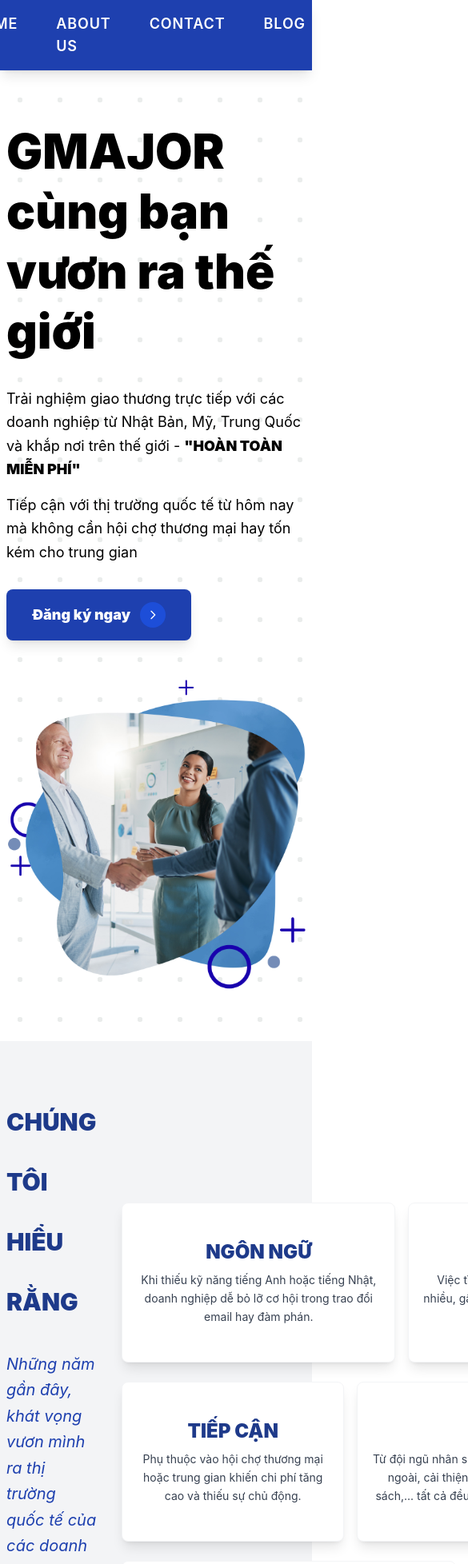
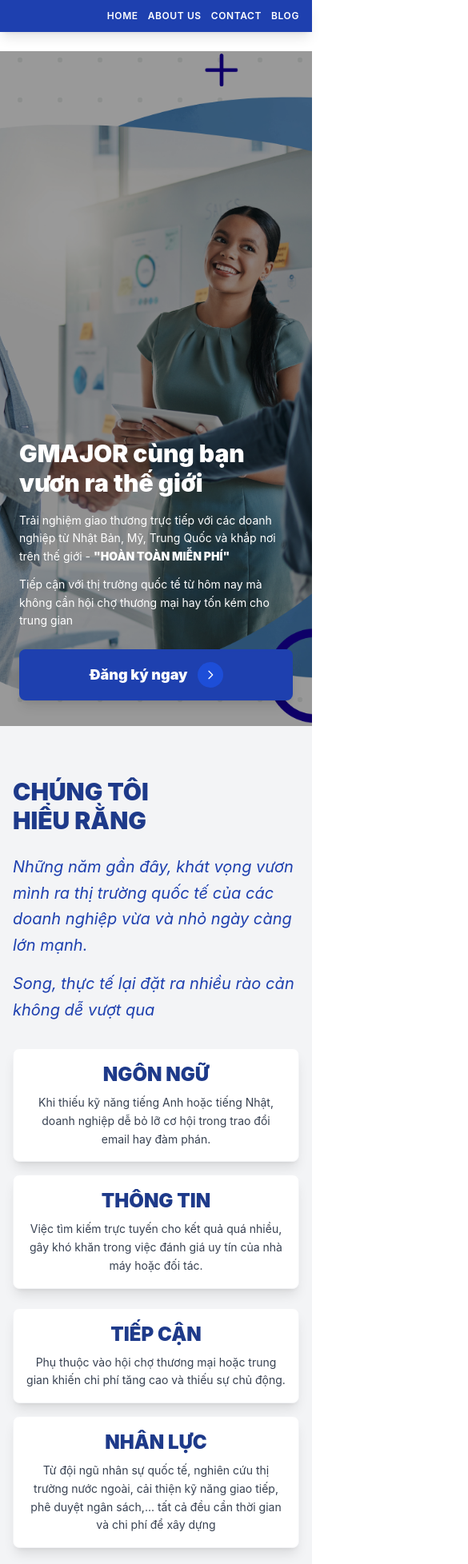
Before and after one commit to gmajorglobal/gmajor-landing, a Next.js app: page / in a window 390 px wide. Shown: the top 1956 px of the page at 80% size, 585 px wide, since content can reach past the window. Built offline with nearby package versions, Linux system fonts and the light colour scheme.

Commit message:
fix responsive

```diff
--- a/app/components/Header.tsx
+++ b/app/components/Header.tsx
@@ -1,18 +1,18 @@
 export default function Header() {
   return (
-    <header className="w-full bg-blue-800 py-4 shadow-lg sticky top-0 z-50">
-      <nav className="max-w-7xl mx-auto px-2">
-        <div className="flex justify-end space-x-12">
-          <a href="#" className="text-white font-semibold uppercase tracking-wider hover:text-blue-200 transition-colors duration-200 text-lg">
+    <header className="w-full bg-blue-800 py-3 md:py-4 shadow-lg fixed top-0 left-0 right-0 z-50">
+      <nav className="max-w-7xl mx-auto px-4 md:px-6">
+        <div className="flex justify-end space-x-3 sm:space-x-6 md:space-x-12">
+          <a href="#" className="text-white font-semibold uppercase tracking-wider hover:text-blue-200 transition-colors duration-200 text-xs sm:text-sm md:text-lg">
             HOME
           </a>
-          <a href="#" className="text-white font-semibold uppercase tracking-wider hover:text-blue-200 transition-colors duration-200 text-lg">
+          <a href="#" className="text-white font-semibold uppercase tracking-wider hover:text-blue-200 transition-colors duration-200 text-xs sm:text-sm md:text-lg">
             ABOUT US
           </a>
-          <a href="#" className="text-white font-semibold uppercase tracking-wider hover:text-blue-200 transition-colors duration-200 text-lg">
+          <a href="#" className="text-white font-semibold uppercase tracking-wider hover:text-blue-200 transition-colors duration-200 text-xs sm:text-sm md:text-lg">
             CONTACT
           </a>
-          <a href="#" className="text-white font-semibold uppercase tracking-wider hover:text-blue-200 transition-colors duration-200 text-lg">
+          <a href="#" className="text-white font-semibold uppercase tracking-wider hover:text-blue-200 transition-colors duration-200 text-xs sm:text-sm md:text-lg">
             BLOG
           </a>
         </div>
--- a/app/components/Hero.tsx
+++ b/app/components/Hero.tsx
@@ -1,14 +1,55 @@
 export default function Hero() {
   return (
-    <section className="max-w-7xl mx-auto px-2 py-16">
-      <div className="grid lg:grid-cols-2 gap-12 items-center">
-        {/* Left Section - Text and CTA */}
-        <div className="space-y-8">
-          <h1 className="text-6xl lg:text-6xl font-black text-black leading-tight">
+    <section className="w-full">
+      {/* Mobile: Full image layout */}
+      <div className="lg:hidden">
+        {/* Full width image on mobile */}
+        <div className="w-full h-screen relative">
+          <img
+            src="/images/gmajor-toppage.png"
+            alt="GMAJOR Business Professionals"
+            className="w-full h-full object-cover"
+          />
+          {/* Overlay content */}
+          <div className="absolute inset-0 bg-black bg-opacity-40 flex items-end">
+            <div className="w-full p-6 pb-8 text-white">
+              <h1 className="text-3xl md:text-4xl font-black leading-tight mb-4">
                 GMAJOR cùng bạn vươn ra thế giới
               </h1>
 
-          <div className="space-y-4 text-lg text-black leading-relaxed">
+              <div className="space-y-3 text-sm md:text-base leading-relaxed mb-6">
+                <p>
+                  Trải nghiệm giao thương trực tiếp với các doanh nghiệp từ Nhật Bản, Mỹ, Trung Quốc và khắp nơi trên thế giới -{' '}
+                  <span className="font-black">"HOÀN TOÀN MIỄN PHÍ"</span>
+                </p>
+                <p>
+                  Tiếp cận với thị trường quốc tế từ hôm nay mà không cần hội chợ thương mại hay tốn kém cho trung gian
+                </p>
+              </div>
+
+              <button className="w-full bg-blue-800 hover:bg-blue-700 transition-colors duration-300 text-white px-6 py-4 rounded-lg font-black text-lg flex items-center justify-center space-x-3 group shadow-lg">
+                <span>Đăng ký ngay</span>
+                <div className="w-8 h-8 bg-blue-700 rounded-full flex items-center justify-center group-hover:bg-blue-600 transition-colors">
+                  <svg className="w-4 h-4 text-white" fill="none" stroke="currentColor" viewBox="0 0 24 24" aria-hidden="true">
+                    <path strokeLinecap="round" strokeLinejoin="round" strokeWidth={2} d="M9 5l7 7-7 7" />
+                  </svg>
+                </div>
+              </button>
+            </div>
+          </div>
+        </div>
+      </div>
+
+      {/* Desktop: Original side-by-side layout */}
+      <div className="hidden lg:block max-w-7xl mx-auto px-4 sm:px-6 lg:px-8 py-12 sm:py-16">
+        <div className="grid gap-8 sm:gap-12 items-center lg:grid-cols-2">
+          {/* Left Section - Text and CTA */}
+          <div className="space-y-6 sm:space-y-8">
+            <h1 className="text-4xl sm:text-5xl lg:text-6xl font-black text-black leading-tight">
+              GMAJOR cùng bạn vươn ra thế giới
+            </h1>
+
+            <div className="space-y-4 text-base sm:text-lg text-black leading-relaxed">
               <p>
                 Trải nghiệm giao thương trực tiếp với các doanh nghiệp từ Nhật Bản, Mỹ, Trung Quốc và khắp nơi trên thế giới -{' '}
                 <span className="font-black text-black">"HOÀN TOÀN MIỄN PHÍ"</span>
@@ -18,10 +59,10 @@ export default function Hero() {
               </p>
             </div>
 
-          <button className="bg-blue-800 hover:bg-blue-700 transition-colors duration-300 text-white px-8 py-4 rounded-lg font-black text-lg flex items-center space-x-3 group shadow-lg">
+            <button className="w-full sm:w-auto justify-center sm:justify-start bg-blue-800 hover:bg-blue-700 transition-colors duration-300 text-white px-8 py-4 rounded-lg font-black text-lg flex items-center space-x-3 group shadow-lg focus:outline-none focus-visible:ring-2 focus-visible:ring-blue-500 focus-visible:ring-offset-2">
               <span>Đăng ký ngay</span>
               <div className="w-8 h-8 bg-blue-700 rounded-full flex items-center justify-center group-hover:bg-blue-600 transition-colors">
-              <svg className="w-4 h-4 text-white" fill="none" stroke="currentColor" viewBox="0 0 24 24">
+                <svg className="w-4 h-4 text-white" fill="none" stroke="currentColor" viewBox="0 0 24 24" aria-hidden="true">
                   <path strokeLinecap="round" strokeLinejoin="round" strokeWidth={2} d="M9 5l7 7-7 7" />
                 </svg>
               </div>
@@ -31,7 +72,7 @@ export default function Hero() {
           {/* Right Section - Image */}
           <div className="relative">
             {/* Main Image Container */}
-          <div className="w-full h-full rounded-3xl overflow-hidden">
+            <div className="w-full rounded-2xl sm:rounded-3xl overflow-hidden h-56 sm:h-80 md:h-96 lg:h-full">
               {/* Real GMAJOR top page image */}
               <img
                 src="/images/gmajor-toppage.png"
@@ -41,6 +82,7 @@ export default function Hero() {
             </div>
           </div>
         </div>
+      </div>
     </section>
   )
 }
--- a/app/components/InfoSection.tsx
+++ b/app/components/InfoSection.tsx
@@ -1,68 +1,46 @@
 export default function InfoSection() {
   const cards = [
-    {
-      title: "NGÔN NGỮ",
-      description: "Khi thiếu kỹ năng tiếng Anh hoặc tiếng Nhật, doanh nghiệp dễ bỏ lỡ cơ hội trong trao đổi email hay đàm phán."
-    },
-    {
-      title: "THÔNG TIN",
-      description: "Việc tìm kiếm trực tuyến cho kết quả quá nhiều, gây khó khăn trong việc đánh giá uy tín của nhà máy hoặc đối tác."
-    },
-    {
-      title: "TIẾP CẬN",
-      description: "Phụ thuộc vào hội chợ thương mại hoặc trung gian khiến chi phí tăng cao và thiếu sự chủ động."
-    },
-    {
-      title: "NHÂN LỰC",
-      description: "Từ đội ngũ nhân sự quốc tế, nghiên cứu thị trường nước ngoài, cải thiện kỹ năng giao tiếp, phê duyệt ngân sách,... tất cả đều cần thời gian và chi phí để xây dựng"
-    },
-    {
-      title: "NGÂN SÁCH",
-      description: "Ngay cả khi doanh nghiệp có mong muốn mở rộng toàn cầu, hạn chế về ngân sách thường khiến kế hoạch không được thông qua."
-    },
-    {
-      title: "BẮT ĐẦU",
-      description: "Các nền tảng lớn như Alibaba vừa tốn kém, vừa khó xác định rõ hiệu quả đầu tư (ROI)."
-    }
+    { title: "NGÔN NGỮ", description: "Khi thiếu kỹ năng tiếng Anh hoặc tiếng Nhật, doanh nghiệp dễ bỏ lỡ cơ hội trong trao đổi email hay đàm phán." },
+    { title: "THÔNG TIN", description: "Việc tìm kiếm trực tuyến cho kết quả quá nhiều, gây khó khăn trong việc đánh giá uy tín của nhà máy hoặc đối tác." },
+    { title: "TIẾP CẬN", description: "Phụ thuộc vào hội chợ thương mại hoặc trung gian khiến chi phí tăng cao và thiếu sự chủ động." },
+    { title: "NHÂN LỰC", description: "Từ đội ngũ nhân sự quốc tế, nghiên cứu thị trường nước ngoài, cải thiện kỹ năng giao tiếp, phê duyệt ngân sách,... tất cả đều cần thời gian và chi phí để xây dựng" },
+    { title: "NGÂN SÁCH", description: "Ngay cả khi doanh nghiệp có mong muốn mở rộng toàn cầu, hạn chế về ngân sách thường khiến kế hoạch không được thông qua." },
+    { title: "BẮT ĐẦU", description: "Các nền tảng lớn như Alibaba vừa tốn kém, vừa khó xác định rõ hiệu quả đầu tư (ROI)." }
   ];
 
   return (
     <section className="w-full bg-gray-100 py-16">
-      <div className="max-w-7xl mx-auto px-2">
-        <div className="flex justify-between items-center">
-        {/* Left Section - Heading and Description */}
-        <div className="space-y-6 w-[400px]">
-          <h2 className="text-3xl lg:text-5xl font-black text-blue-900 leading-[2.5] uppercase">
-            CHÚNG TÔI <br />
-            HIỂU RẰNG
+      <div className="max-w-7xl mx-auto px-4">
+        <div className="flex flex-col lg:flex-row justify-between items-center">
+          {/* Left */}
+          <div className="space-y-6 w-full md:w-[400px]">
+            <h2 className="text-3xl lg:text-5xl font-black text-blue-900 lg:leading-[1.2] uppercase">
+              CHÚNG TÔI <br /> HIỂU RẰNG
             </h2>
-
             <div className="space-y-4 text-xl text-blue-800 leading-relaxed">
               <p className="italic">
                 Những năm gần đây, khát vọng vươn mình ra thị trường quốc tế của các doanh nghiệp vừa và nhỏ ngày càng lớn mạnh.
               </p>
-            <p className="italic">
-              Song, thực tế lại đặt ra nhiều rào cản không dễ vượt qua
-            </p>
+              <p className="italic">Song, thực tế lại đặt ra nhiều rào cản không dễ vượt qua</p>
             </div>
           </div>
 
-        {/* Right Section - Information Cards Grid */}
-        <div className="flex flex-col gap-6 ml-8  w-[700px]">
+          {/* Right */}
+          <div className="flex flex-col gap-6 w-full lg:w-[700px] ml-0 lg:ml-8 mt-8 lg:mt-0">
             {/* Row 1 */}
-          <div className="flex gap-4">
-            <div className="bg-white rounded-lg shadow-lg p-4 border border-gray-100 w-[440px] h-[200px] flex flex-col justify-center items-center text-center">
-              <h3 className="text-2xl font-black text-blue-900 uppercase mb-2">
-                NGÔN NGỮ
-              </h3>
+            <div className="md:flex gap-4">
+              <div className="bg-white rounded-lg shadow-lg p-4 border border-gray-100
+                              w-full md:w-[440px] h-auto md:h-[200px]
+                              flex flex-col justify-center items-center text-center">
+                <h3 className="text-2xl font-black text-blue-900 uppercase mb-2">NGÔN NGỮ</h3>
                 <p className="text-sm text-gray-700 leading-relaxed">
                   Khi thiếu kỹ năng tiếng Anh hoặc tiếng Nhật, doanh nghiệp dễ bỏ lỡ cơ hội trong trao đổi email hay đàm phán.
                 </p>
               </div>
-            <div className="bg-white rounded-lg shadow-lg p-4 border border-gray-100 w-[440px] h-[200px] flex flex-col justify-center items-center text-center">
-              <h3 className="text-2xl font-black text-blue-900 uppercase mb-2">
-                THÔNG TIN
-              </h3>
+              <div className="bg-white rounded-lg shadow-lg p-4 border border-gray-100
+                              w-full md:w-[440px] h-auto md:h-[200px]
+                              flex flex-col justify-center items-center text-center mt-4 md:mt-0">
+                <h3 className="text-2xl font-black text-blue-900 uppercase mb-2">THÔNG TIN</h3>
                 <p className="text-sm text-gray-700 leading-relaxed">
                   Việc tìm kiếm trực tuyến cho kết quả quá nhiều, gây khó khăn trong việc đánh giá uy tín của nhà máy hoặc đối tác.
                 </p>
@@ -70,19 +48,19 @@ export default function InfoSection() {
             </div>
 
             {/* Row 2 */}
-          <div className="flex gap-4">
-            <div className="bg-white rounded-lg shadow-lg p-4 border border-gray-100 w-[300px] h-[200px] flex flex-col justify-center items-center text-center">
-              <h3 className="text-2xl font-black text-blue-900 uppercase mb-2">
-                TIẾP CẬN
-              </h3>
+            <div className="md:flex gap-4">
+              <div className="bg-white rounded-lg shadow-lg p-4 border border-gray-100
+                              w-full md:w-[300px] h-auto md:h-[200px]
+                              flex flex-col justify-center items-center text-center">
+                <h3 className="text-2xl font-black text-blue-900 uppercase mb-2">TIẾP CẬN</h3>
                 <p className="text-sm text-gray-700 leading-relaxed">
                   Phụ thuộc vào hội chợ thương mại hoặc trung gian khiến chi phí tăng cao và thiếu sự chủ động.
                 </p>
               </div>
-            <div className="bg-white rounded-lg shadow-lg p-4 border border-gray-100 w-[440px] h-[200px] flex flex-col justify-center items-center text-center">
-              <h3 className="text-2xl font-black text-blue-900 uppercase mb-2">
-                NHÂN LỰC
-              </h3>
+              <div className="bg-white rounded-lg shadow-lg p-4 border border-gray-100
+                              w-full md:w-[440px] h-auto md:h-[200px]
+                              flex flex-col justify-center items-center text-center mt-4 md:mt-0">
+                <h3 className="text-2xl font-black text-blue-900 uppercase mb-2">NHÂN LỰC</h3>
                 <p className="text-sm text-gray-700 leading-relaxed">
                   Từ đội ngũ nhân sự quốc tế, nghiên cứu thị trường nước ngoài, cải thiện kỹ năng giao tiếp, phê duyệt ngân sách,... tất cả đều cần thời gian và chi phí để xây dựng
                 </p>
@@ -90,19 +68,19 @@ export default function InfoSection() {
             </div>
 
             {/* Row 3 */}
-          <div className="flex gap-4">
-            <div className="bg-white rounded-lg shadow-lg p-4 border border-gray-100 w-[540px] h-[200px] flex flex-col justify-center items-center text-center">
-              <h3 className="text-2xl font-black text-blue-900 uppercase mb-2">
-                NGÂN SÁCH
-              </h3>
+            <div className="md:flex gap-4">
+              <div className="bg-white rounded-lg shadow-lg p-4 border border-gray-100
+                              w-full md:w-[540px] h-auto md:h-[200px]
+                              flex flex-col justify-center items-center text-center">
+                <h3 className="text-2xl font-black text-blue-900 uppercase mb-2">NGÂN SÁCH</h3>
                 <p className="text-sm text-gray-700 leading-relaxed">
                   Ngay cả khi doanh nghiệp có mong muốn mở rộng toàn cầu, hạn chế về ngân sách thường khiến kế hoạch không được thông qua.
                 </p>
               </div>
-            <div className="bg-white rounded-lg shadow-lg p-4 border border-gray-100 w-[340px] h-[200px] flex flex-col justify-center items-center text-center">
-              <h3 className="text-2xl font-black text-blue-900 uppercase mb-2">
-                BẮT ĐẦU
-              </h3>
+              <div className="bg-white rounded-lg shadow-lg p-4 border border-gray-100
+                              w-full md:w-[340px] h-auto md:h-[200px]
+                              flex flex-col justify-center items-center text-center mt-4 md:mt-0">
+                <h3 className="text-2xl font-black text-blue-900 uppercase mb-2">BẮT ĐẦU</h3>
                 <p className="text-sm text-gray-700 leading-relaxed">
                   Các nền tảng lớn như Alibaba vừa tốn kém, vừa khó xác định rõ hiệu quả đầu tư (ROI).
                 </p>
@@ -112,5 +90,5 @@ export default function InfoSection() {
         </div>
       </div>
     </section>
-  )
+  );
 }
--- a/app/globals.css
+++ b/app/globals.css
@@ -4,8 +4,19 @@
 
 @import url('https://fonts.googleapis.com/css2?family=Inter:wght@300;400;500;600;700&display=swap');
 
-body {
+html, body {
   font-family: 'Inter', sans-serif;
+  width: 100%;
+  overflow-x: hidden;
+}
+
+/* Ensure sticky positioning works properly */
+html {
+  scroll-behavior: smooth;
+}
+
+* {
+  box-sizing: border-box;
 }
 
 .dotted-bg {
--- a/app/layout.tsx
+++ b/app/layout.tsx
@@ -19,7 +19,10 @@ export default function RootLayout({
 }) {
   return (
     <html lang="vi">
-      <body className="antialiased">
+      <head>
+        <meta name="viewport" content="width=device-width, initial-scale=1" />
+      </head>
+      <body className="antialiased w-full overflow-x-hidden">
         {children}
       </body>
     </html>
--- a/app/page.tsx
+++ b/app/page.tsx
@@ -13,8 +13,9 @@ import Footer from './components/Footer'
 
 export default function Home() {
   return (
-    <main className="min-h-screen bg-white dotted-bg">
+    <>
       <Header />
+      <main className="min-h-screen bg-white dotted-bg w-full overflow-x-hidden pt-16 md:pt-20">
         <Hero />
         <InfoSection />
         <FeaturesCarousel />
@@ -34,5 +35,6 @@ export default function Home() {
         <ContactFormHero />
         <Footer />
       </main>
+    </>
   )
 }
```
Lines whose indentation alone changed are shown as unchanged.
